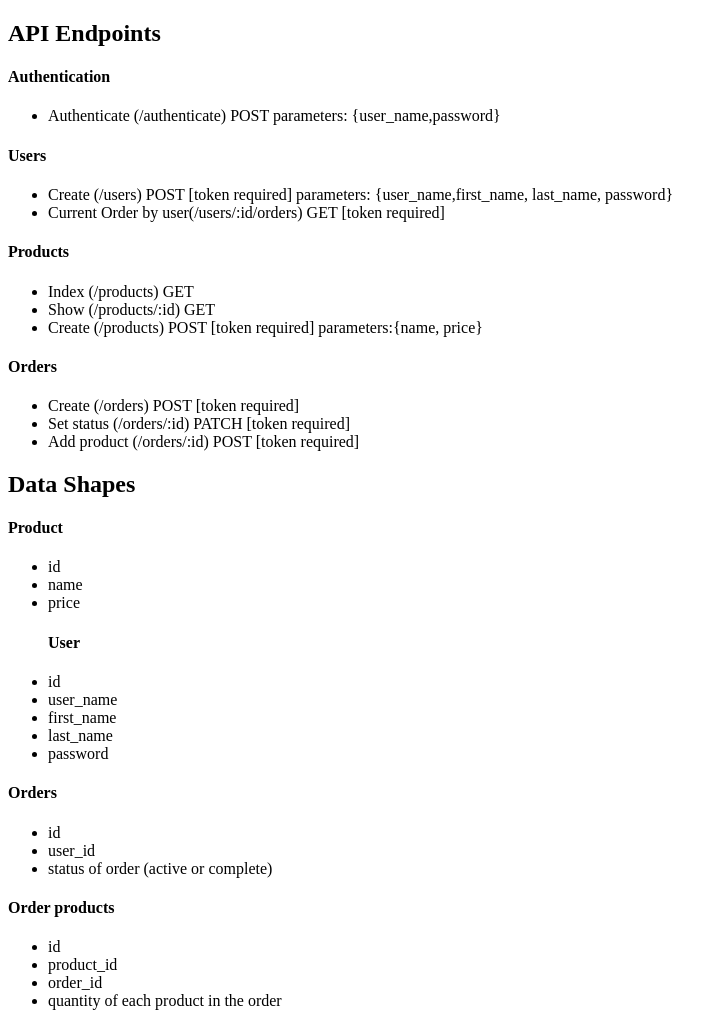
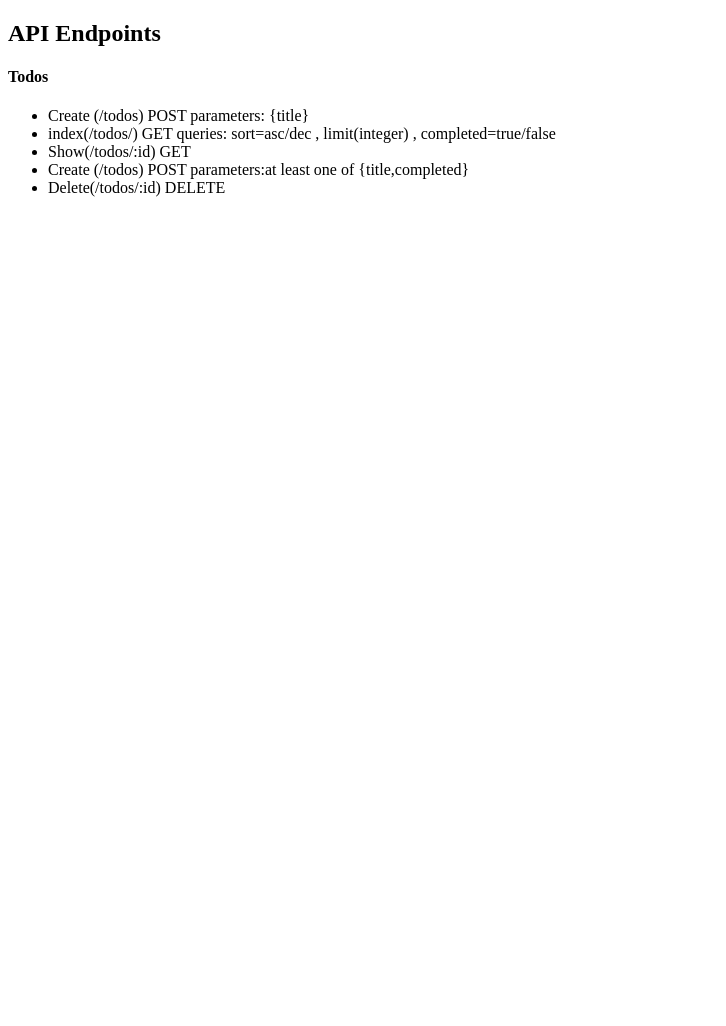
Before and after one commit to AlaaSayed794/postgres-with-node, a website: page src/views/index.html in a window 1280 px wide. Shown: the whole page, without its empty margins (0-726 px from the left). After the commit the page ends 800 px from the top, so only its background shows below. Drawn offline with Linux system fonts and the light colour scheme.

Commit message:
add documentation

```diff
--- a/src/index.ts
+++ b/src/index.ts
@@ -15,7 +15,7 @@ app.use('/todos', routes);
 //app.Method takes two parameters, URI and callback function
 //callback function takes request and response objects as parameters
 app.get('/', async (req: Request, res: Response): Promise<void> => {
-    res.send("root route")
+    res.sendFile(__dirname + '/views/index.html');
 }
 );
 
--- a/src/views/index.html
+++ b/src/views/index.html
@@ -1,66 +1,24 @@
-<!--
-      used https://markdowntohtml.com/ on REQUIREMENTS.md
-    -->
 <!DOCTYPE html>
 <html lang="en">
 
 <head>
-  <title>Store API</title>
+  <title>todo API</title>
 </head>
 
 <body>
   <h2 id="api-endpoints">API Endpoints</h2>
-  <h4 id="authentication">Authentication</h4>
+  <h4 id="todos">Todos</h4>
   <ul>
-    <li>Authenticate (/authenticate) POST
-      parameters: {user_name,password}</li>
+    <li>Create (/todos) POST
+      parameters: {title}</li>
+    <li>index(/todos/) GET
+      queries: sort=asc/dec , limit(integer) , completed=true/false
+    </li>
+    <li>Show(/todos/:id) GET</li>
+    <li>Create (/todos) POST
+      parameters:at least one of {title,completed}</li>
+    <li>Delete(/todos/:id) DELETE</li>
   </ul>
-  <h4 id="users">Users</h4>
-  <ul>
-    <li>Create (/users) POST [token required]
-      parameters: {user_name,first_name, last_name, password}</li>
-    <li>Current Order by user(/users/:id/orders) GET [token required]</li>
-  </ul>
-  <h4 id="products">Products</h4>
-  <ul>
-    <li>Index (/products) GET </li>
-    <li>Show (/products/:id) GET </li>
-    <li>Create (/products) POST [token required]
-      parameters:{name, price} </li>
-  </ul>
-  <h4 id="orders">Orders</h4>
-  <ul>
-    <li>Create (/orders) POST [token required]</li>
-    <li>Set status (/orders/:id) PATCH [token required]</li>
-    <li>Add product (/orders/:id) POST [token required]</li>
-  </ul>
-  <h2 id="data-shapes">Data Shapes</h2>
-  <h4 id="product">Product</h4>
-  <ul>
-    <li>id</li>
-    <li>name</li>
-    <li>price<h4 id="user">User</h4>
-    </li>
-    <li>id</li>
-    <li>user_name</li>
-    <li>first_name</li>
-    <li>last_name</li>
-    <li>password</li>
-  </ul>
-  <h4 id="orders">Orders</h4>
-  <ul>
-    <li>id</li>
-    <li>user_id</li>
-    <li>status of order (active or complete)</li>
-  </ul>
-  <h4 id="order-products">Order products</h4>
-  <ul>
-    <li>id</li>
-    <li>product_id</li>
-    <li>order_id</li>
-    <li>quantity of each product in the order</li>
-  </ul>
-
 </body>
 
 </html>
```
